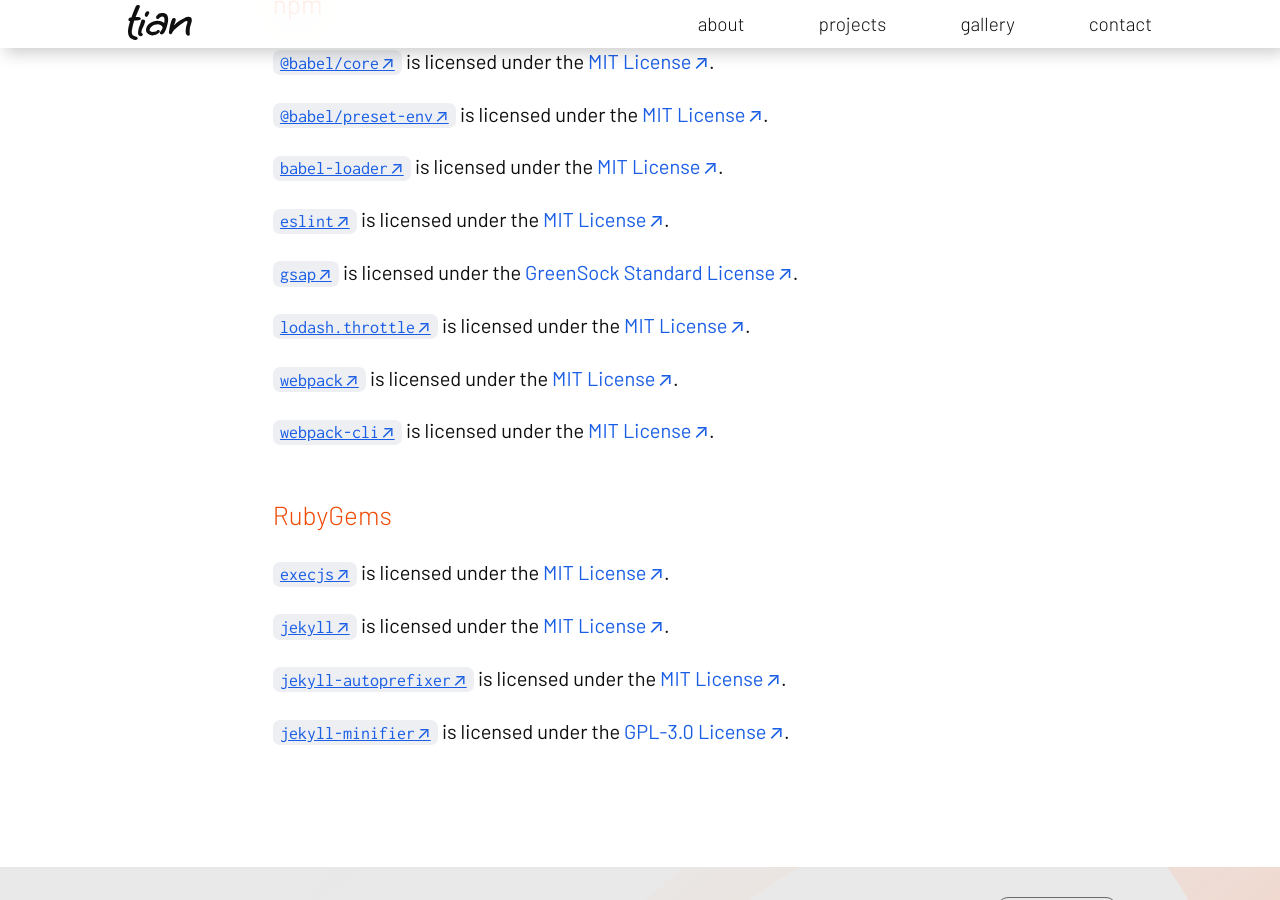
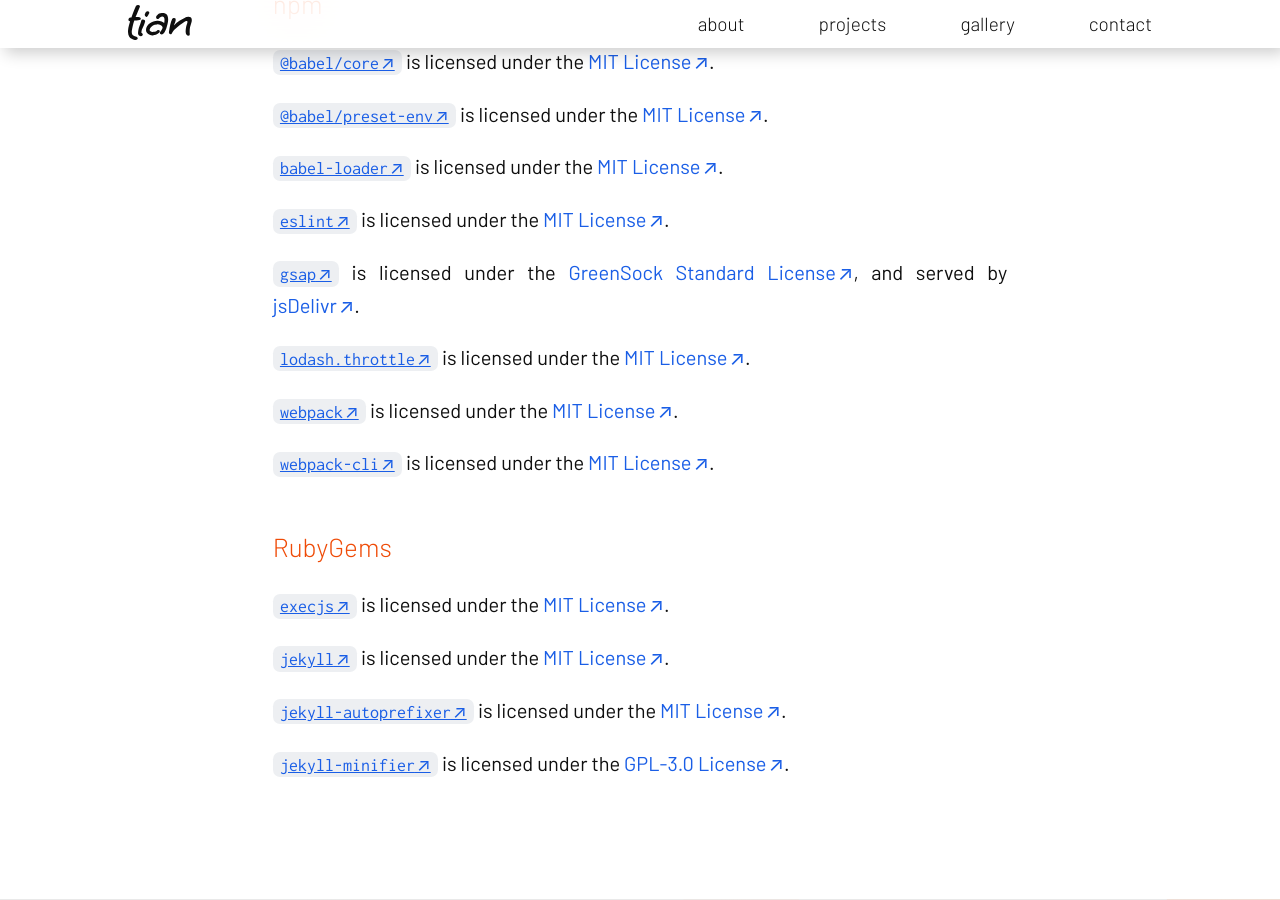
Before and after one commit to qitianshi/qitianshi.com, a Jekyll site: the page built from src/legal/acknowledgments.html, in a window 1280 px wide and 900 px high, scrolled down 1900 px. Built offline with Jekyll 4.4.1, drawn with Linux system fonts in a browser that asks for light colours; nearby versions of some CDN libraries; some web fonts are replaced.

Commit message:
Add acknowledgments for CDN-delivered dependencies

```diff
--- a/src/legal/acknowledgments.html
+++ b/src/legal/acknowledgments.html
@@ -10,7 +10,7 @@
 
 <!-- Acknowledgments and licensing information. -->
 
-<!-- Copyright 2023 Qi Tianshi. All rights reserved. -->
+<!-- Copyright 2024 Qi Tianshi. All rights reserved. -->
 
 
 <h2>typography</h2>
@@ -49,7 +49,7 @@
     {% for dependency in this_dependencies %}
 
         <p>
-            <code><a href="{{ dependency_list.ecosystems[this_ecosystem] }}/{{ dependency.name }}" target="_blank">{{ dependency.name }}</a></code> is licensed under the <a href="{{ dependency.license_url }}" target="_blank">{{ dependency.license }} License</a>.
+            <code><a href="{{ dependency_list.ecosystems[this_ecosystem] }}/{{ dependency.name }}" target="_blank">{{ dependency.name }}</a></code> is licensed under the <a href="{{ dependency.license_url }}" target="_blank">{{ dependency.license }} License</a>{% if dependency.cdn %}, and served by <a href="{{ dependency.cdn_url }}" target="_blank">{{ dependency.cdn }}</a>{% endif %}.
         </p>
 
     {% endfor %}
```
